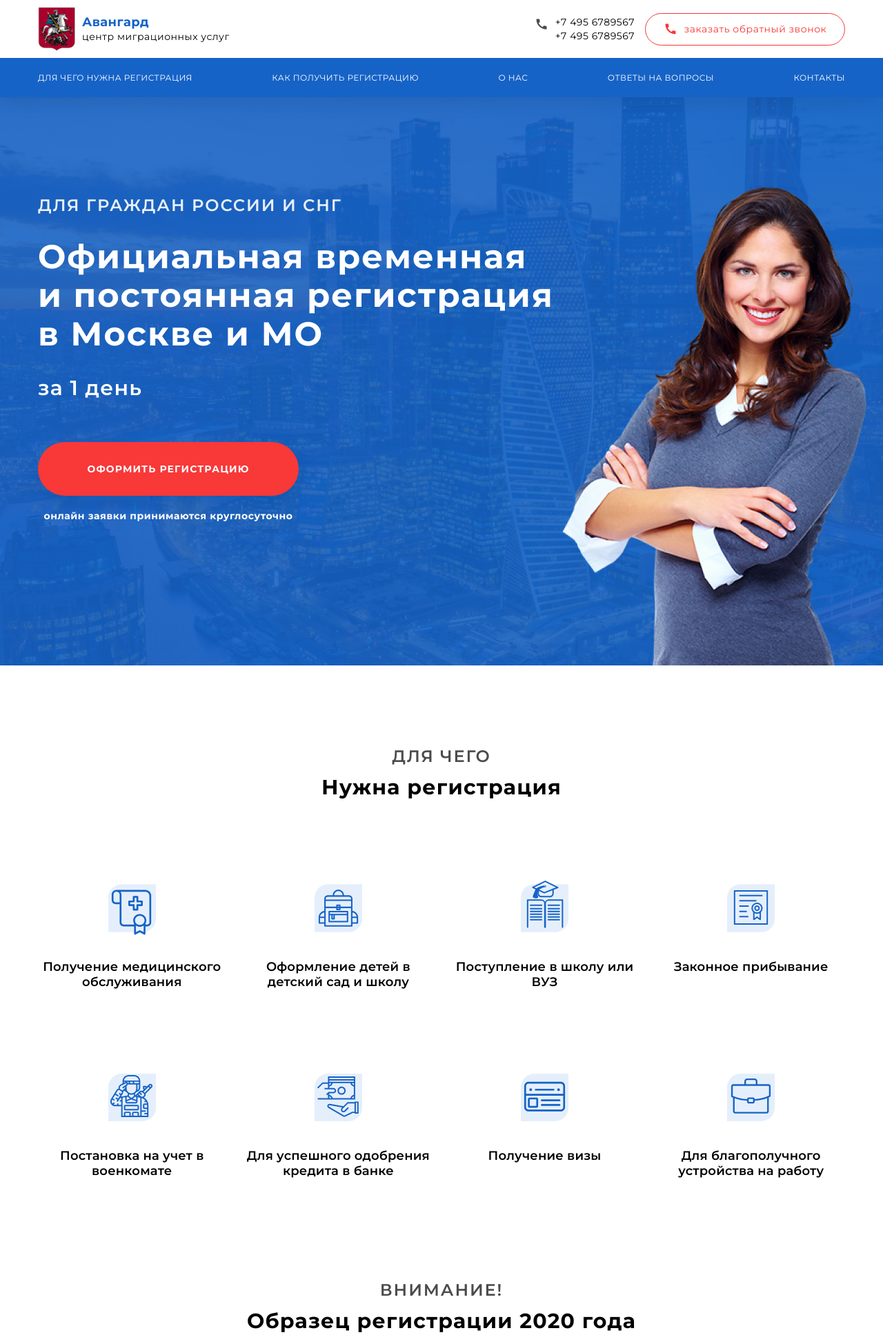
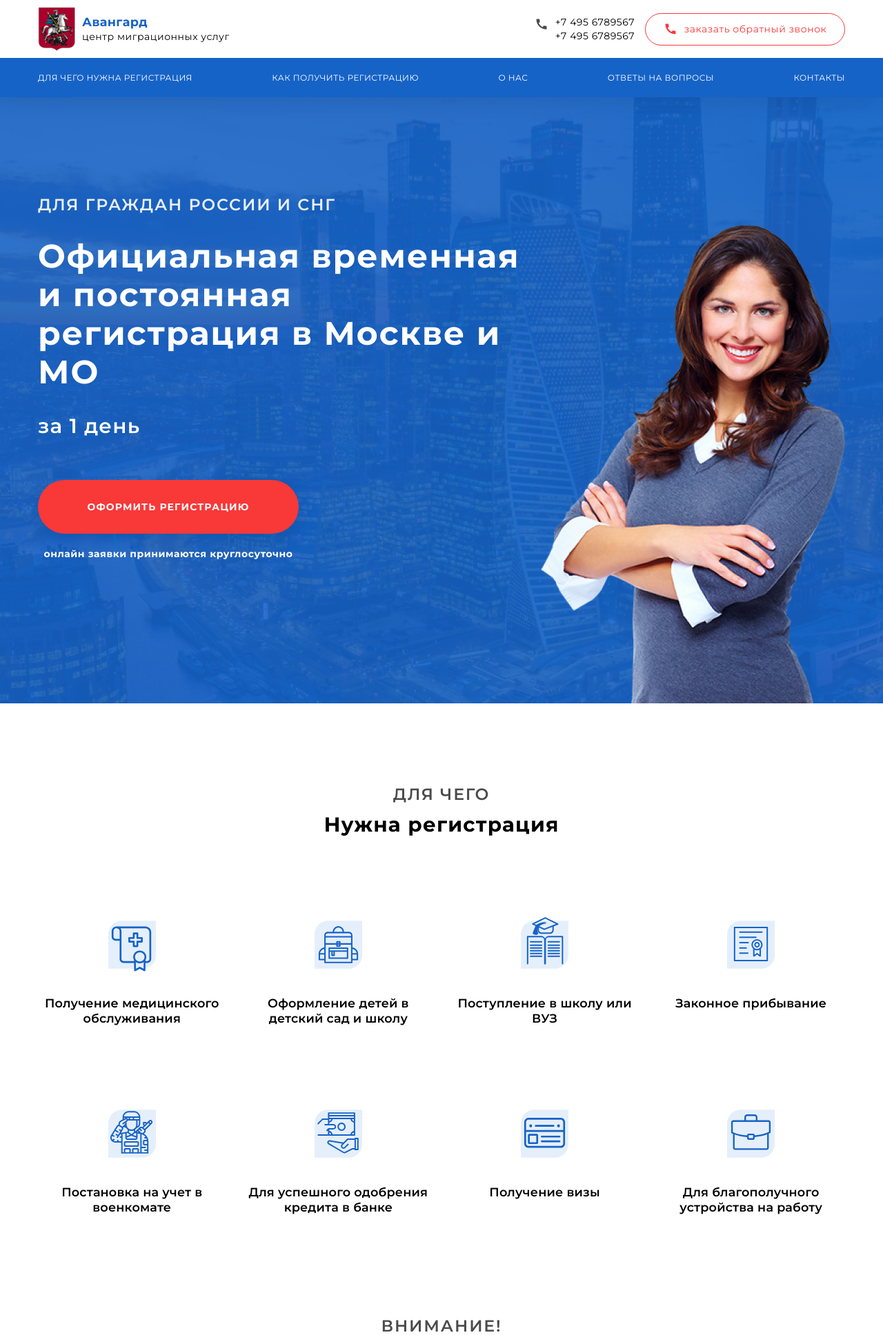
Before and after one commit to netexsu/Avangard, a PHP site: page / in a window 1280 px wide. Shown: the top 1936 px of the page at 69% size. Run offline with PHP 8.4, Linux system fonts and the light colour scheme.

Commit message:
Глобальные изменения

```diff
--- a/#src/pug/blocks/about.pug
+++ b/#src/pug/blocks/about.pug
@@ -1,4 +1,4 @@
-section.about
+section.about#about
   .container
     .block-title.block-title_white
       h4.block-title__title о нас
--- a/#src/pug/blocks/footer.pug
+++ b/#src/pug/blocks/footer.pug
@@ -1,4 +1,4 @@
-footer.footer
+footer.footer#footer
   .container
     .block-footer
       .block-footer__item
--- a/#src/pug/blocks/header.pug
+++ b/#src/pug/blocks/header.pug
@@ -3,7 +3,7 @@ header.header
 		.header-blocks
 			.header-blocks__text
 				h4.header-blocks__uptitle для граждан россии и снг
-				h1.header-blocks__title Официальная временная и постоянная регистрация в Москве и МO
+				h1.header-blocks__title Официальная временная <br> и постоянная регистрация в Москве и МO
 				h3.header-blocks__sub-title за 1 день
 				.header-blocks__btn.btn.btn_red.btn_big Оформить регистрацию
 				.header-blocks__police онлайн заявки принимаются круглосуточно
--- a/#src/pug/blocks/qa.pug
+++ b/#src/pug/blocks/qa.pug
@@ -1,4 +1,4 @@
-section.qa
+section.qa#qa
 	.container
 		.block-title
 			h4.block-title__title.title ответы на
--- a/#src/pug/blocks/reg-info.pug
+++ b/#src/pug/blocks/reg-info.pug
@@ -1,4 +1,4 @@
-section.reg-info
+section.reg-info#reg-info
   .container
     .block-title
       h4.block-title__title.title для чего
--- a/#src/pug/blocks/reg-step.pug
+++ b/#src/pug/blocks/reg-step.pug
@@ -1,4 +1,4 @@
-section.reg-step
+section.reg-step#reg-step
   .container
     .block-title
       h4.block-title__title как
--- a/#src/scss/_elements.scss
+++ b/#src/scss/_elements.scss
@@ -8,25 +8,27 @@
   &__title {
     color: $colorBlue;
     font-weight: 800;
-		margin: 0;padding: 0;
+    margin: 0;
+    padding: 0;
   }
   &__subtitle {
     font-size: 14px;
-
   }
 }
 // Кнопки на сайта
 .btn {
   border-radius: 100px;
   text-align: center;
-	border: 0 ;
+  border: 0;
   // Красная кнопка
   &_red {
     background: $colorRed;
     box-shadow: 4px 8px 20px rgba(9, 75, 160, 0.4);
     color: #fff;
+    letter-spacing: 0.08em;
+    font-weight: 900;
     font-size: 14px;
-		font-weight: 800;
+    text-transform: uppercase;
   }
   // Прозрачная кнопка
   &_transp {
--- a/#src/scss/_normalize.scss
+++ b/#src/scss/_normalize.scss
@@ -8,7 +8,7 @@
  * 2. Prevent adjustments of font size after orientation changes in iOS.
  */
 
- html {
+html {
   line-height: 1.15; /* 1 */
   -webkit-text-size-adjust: 100%; /* 2 */
 }
@@ -21,7 +21,7 @@
  */
 
 body {
-  margin: 0;
+	margin: 0;
 }
 
 /**
@@ -174,7 +174,8 @@ textarea {
  */
 
 button,
-input { /* 1 */
+input {
+  /* 1 */
   overflow: visible;
 }
 
@@ -184,7 +185,8 @@ input { /* 1 */
  */
 
 button,
-select { /* 1 */
+select {
+  /* 1 */
   text-transform: none;
 }
 
@@ -348,12 +350,18 @@ template {
   display: none;
 }
 
-button:active, button:focus {
+button:active,
+button:focus {
   outline: none;
 }
 button::-moz-focus-inner {
   border: 0;
 }
 * {
-	box-sizing: border-box;
+  box-sizing: border-box;
 }
+body,
+html,
+* {
+  transition: all easy 1s;
+}
--- a/#src/scss/_typography.scss
+++ b/#src/scss/_typography.scss
@@ -2,7 +2,7 @@
   font-family: $font;
   font-style: normal;
   font-weight: normal;
-  font-size: 16px;
+  font-size: calc(10px + 6 * (100vw / 1360));
   line-height: 20px;
   letter-spacing: 0.04em;
 }
@@ -10,7 +10,7 @@ h1 {
   font-family: $font;
   font-style: normal;
   font-weight: bold;
-  font-size: 48px;
+  font-size: calc(36px + 12 * (100vw / 1360));
   line-height: 56px;
   letter-spacing: 0.04em;
 }
@@ -18,7 +18,7 @@ h2 {
   font-family: $font;
   font-style: normal;
   font-weight: bold;
-  font-size: 36px;
+  font-size: calc(20px + 16 * (100vw / 1360));
   line-height: 44px;
   letter-spacing: 0.02em;
   opacity: 0.9;
@@ -27,7 +27,7 @@ h3 {
   font-family: $font;
   font-style: normal;
   font-weight: 600;
-  font-size: 30px;
+  font-size: calc(20px + 10 * (100vw / 1360));
   line-height: 37px;
   letter-spacing: 0.04em;
 }
@@ -35,7 +35,7 @@ h4 {
   font-family: $font;
   font-style: normal;
   font-weight: 600;
-  font-size: 24px;
+  font-size: calc(16px + 8 * (100vw / 1360));
   line-height: 29px;
   letter-spacing: 0.08em;
 }
@@ -43,39 +43,7 @@ h5 {
   font-family: $font;
   font-style: normal;
   font-weight: 600;
-  font-size: 18px;
+  font-size: calc(12px + 6 * (100vw / 1360));
   line-height: 22px;
   letter-spacing: 0.02em;
 }
-
-@media screen and (max-width: $Large) {
-  * {
-
-    font-size: 14px;
-
-  }
-  h1 {
-
-    font-size: 44px;
-
-  }
-  h2 {
-
-    font-size: 36px;
-
-  }
-  h3 {
-    font-size: 30px;
-
-  }
-  h4 {
-
-    font-size: 24px;
-
-  }
-  h5 {
-
-    font-size: 16px;
-
-  }
-}
--- a/#src/scss/_var.scss
+++ b/#src/scss/_var.scss
@@ -5,12 +5,18 @@ $Medium: 768px; // ширина планшета вертикальная ори
 $Small: 576px; // Мобильные устройства
 
 // Цвета
-$colorBlue: #1663C7;
-$colorBlue2: #035FD7;
-$colorRed: #F93838;
+$colorBlue: #1663c7;
+$colorBlue2: #035fd7;
+$colorRed: #f93838;
 // Шрифт
 $font: Montserrat;
 // Вертикальные отступы
 $top1: 207px;
 $top2: 117px;
 $top3: 86px;
+
+@media screen and (max-width: $Small) {
+  $top1: 140px;
+  $top2: 80px;
+  $top3: 60px;
+}
--- a/#src/scss/blocks/_header.scss
+++ b/#src/scss/blocks/_header.scss
@@ -1,6 +1,7 @@
 body {
   padding-top: 134px;
-  overflow-x: hidden;
+	overflow-x: hidden;
+	scroll-behavior: smooth;
 }
 .header {
   background: url("/dist/img/header_bg.png");
@@ -13,7 +14,7 @@ body {
       margin-top: $top2;
       margin-bottom: $top1;
       color: #fff;
-      flex: 1 0 760px;
+      flex: 0 1 745px;
     }
     &__uptitle {
       text-transform: uppercase;
@@ -23,10 +24,6 @@ body {
 
     &__btn {
       max-width: 378px;
-      letter-spacing: 0.08em;
-      font-weight: 900;
-      font-size: 14px;
-      text-transform: uppercase;
       margin-top: 60px;
     }
     &__police {
@@ -46,3 +43,8 @@ body {
     display: none;
   }
 }
+@media screen and (max-width: $Medium) {
+  .header-blocks__text {
+    flex: 1 1 760px;
+  }
+}
--- a/dist/css/style.css
+++ b/dist/css/style.css
@@ -113,6 +113,8 @@ button::-moz-focus-inner { border: 0; }
 
 * { box-sizing: border-box; }
 
+body, html, * { transition: all easy 1s; }
+
 .container { width: 1170px; margin: 0 auto; }
 
 @media screen and (max-width: 1260px) { .container { width: 960px; } }
@@ -123,38 +125,31 @@ button::-moz-focus-inner { border: 0; }
 
 @media screen and (max-width: 576px) { .container { width: calc(100% - 40px); } }
 
-* { font-family: Montserrat; font-style: normal; font-weight: normal; font-size: 16px; line-height: 20px; letter-spacing: 0.04em; }
+* { font-family: Montserrat; font-style: normal; font-weight: normal; font-size: calc(10px + 6 * (100vw / 1360)); line-height: 20px; letter-spacing: 0.04em; }
 
-h1 { font-family: Montserrat; font-style: normal; font-weight: bold; font-size: 48px; line-height: 56px; letter-spacing: 0.04em; }
+h1 { font-family: Montserrat; font-style: normal; font-weight: bold; font-size: calc(36px + 12 * (100vw / 1360)); line-height: 56px; letter-spacing: 0.04em; }
 
-h2 { font-family: Montserrat; font-style: normal; font-weight: bold; font-size: 36px; line-height: 44px; letter-spacing: 0.02em; opacity: 0.9; }
+h2 { font-family: Montserrat; font-style: normal; font-weight: bold; font-size: calc(20px + 16 * (100vw / 1360)); line-height: 44px; letter-spacing: 0.02em; opacity: 0.9; }
 
-h3 { font-family: Montserrat; font-style: normal; font-weight: 600; font-size: 30px; line-height: 37px; letter-spacing: 0.04em; }
+h3 { font-family: Montserrat; font-style: normal; font-weight: 600; font-size: calc(20px + 10 * (100vw / 1360)); line-height: 37px; letter-spacing: 0.04em; }
 
-h4 { font-family: Montserrat; font-style: normal; font-weight: 600; font-size: 24px; line-height: 29px; letter-spacing: 0.08em; }
+h4 { font-family: Montserrat; font-style: normal; font-weight: 600; font-size: calc(16px + 8 * (100vw / 1360)); line-height: 29px; letter-spacing: 0.08em; }
 
-h5 { font-family: Montserrat; font-style: normal; font-weight: 600; font-size: 18px; line-height: 22px; letter-spacing: 0.02em; }
-
-@media screen and (max-width: 992px) { * { font-size: 14px; }
-		h1 { font-size: 44px; }
-		h2 { font-size: 36px; }
-		h3 { font-size: 30px; }
-		h4 { font-size: 24px; }
-		h5 { font-size: 16px; } }
+h5 { font-family: Montserrat; font-style: normal; font-weight: 600; font-size: calc(12px + 6 * (100vw / 1360)); line-height: 22px; letter-spacing: 0.02em; }
 
 .logo { display: flex; align-items: center; }
 
 .logo__img { margin-right: 10px; }
 
-.logo__title { color: #1663C7; font-weight: 800; margin: 0; padding: 0; }
+.logo__title { color: #1663c7; font-weight: 800; margin: 0; padding: 0; }
 
 .logo__subtitle { font-size: 14px; }
 
 .btn { border-radius: 100px; text-align: center; border: 0; }
 
-.btn_red { background: #F93838; box-shadow: 4px 8px 20px rgba(9, 75, 160, 0.4); color: #fff; font-size: 14px; font-weight: 800; }
+.btn_red { background: #f93838; box-shadow: 4px 8px 20px rgba(9, 75, 160, 0.4); color: #fff; letter-spacing: 0.08em; font-weight: 900; font-size: 14px; text-transform: uppercase; }
 
-.btn_transp { border: 1px solid #F93838; }
+.btn_transp { border: 1px solid #f93838; }
 
 .btn_big { height: 78px; line-height: 78px; }
 
@@ -184,9 +179,9 @@ h5 { font-family: Montserrat; font-style: normal; font-weight: 600; font-size: 1
 
 .callback__icon { margin-right: 10px; }
 
-.callback__text { font-size: 14px; color: #F93838; }
+.callback__text { font-size: 14px; color: #f93838; }
 
-.block-menu { background-color: #1663C7; padding: 15px 0; }
+.block-menu { background-color: #1663c7; padding: 15px 0; }
 
 .menu { padding: 3px 0; }
 
@@ -213,23 +208,25 @@ h5 { font-family: Montserrat; font-style: normal; font-weight: 600; font-size: 1
 		.menu__link { width: 100%; margin-top: 30px; }
 		.navigation .phone { display: none; } }
 
-body { padding-top: 134px; overflow-x: hidden; }
+body { padding-top: 134px; overflow-x: hidden; scroll-behavior: smooth; }
 
 .header { background: url("/dist/img/header_bg.png"); background-position: center center; background-size: cover; }
 
 .header-blocks { display: flex; align-items: flex-end; }
 
-.header-blocks__text { margin-top: 117px; margin-bottom: 207px; color: #fff; flex: 1 0 760px; }
+.header-blocks__text { margin-top: 117px; margin-bottom: 207px; color: #fff; flex: 0 1 745px; }
 
 .header-blocks__uptitle { text-transform: uppercase; opacity: 0.9; font-weight: 600; }
 
-.header-blocks__btn { max-width: 378px; letter-spacing: 0.08em; font-weight: 900; font-size: 14px; text-transform: uppercase; margin-top: 60px; }
+.header-blocks__btn { max-width: 378px; margin-top: 60px; }
 
 .header-blocks__police { margin-top: 19px; font-size: 14px; font-weight: bold; max-width: 378px; text-align: center; }
 
 .header-blocks__woman { display: flex; }
 
 @media screen and (max-width: 1260px) { .header-blocks__woman { display: none; } }
+
+@media screen and (max-width: 768px) { .header-blocks__text { flex: 1 1 760px; } }
 
 .block-items { display: flex; flex-wrap: wrap; justify-content: space-between; }
 
--- a/index.html
+++ b/index.html
@@ -42,11 +42,11 @@
             <label class="btn-menu" for="menu__humburgers"><span class="btn-menu__item"></span><span class="btn-menu__item"></span><span class="btn-menu__item"></span><span class="btn-menu__item"></span></label>
             <input class="menu__humburgers" type="checkbox" id="menu__humburgers"/>
             <ul class="menu__links">
-              <li class="menu__link"><a href="#">Для чего нужна регистрация</a></li>
-              <li class="menu__link"><a href="#">Как получить регистрацию</a></li>
-              <li class="menu__link"><a href="#">О нас</a></li>
-              <li class="menu__link"><a href="#">Ответы на вопросы</a></li>
-              <li class="menu__link"><a href="#">Контакты</a></li>
+              <li class="menu__link"><a href="#reg-info">Для чего нужна регистрация</a></li>
+              <li class="menu__link"><a href="#reg-step">Как получить регистрацию</a></li>
+              <li class="menu__link"><a href="#about">О нас</a></li>
+              <li class="menu__link"><a href="#qa">Ответы на вопросы</a></li>
+              <li class="menu__link"><a href="#footer">Контакты</a></li>
             </ul>
           </div>
         </div>
@@ -57,7 +57,7 @@
         <div class="header-blocks">
           <div class="header-blocks__text">
             <h4 class="header-blocks__uptitle">для граждан россии и снг</h4>
-            <h1 class="header-blocks__title">Официальная временная и постоянная регистрация в Москве и МO </h1>
+            <h1 class="header-blocks__title">Официальная временная <br> и постоянная регистрация в Москве и МO </h1>
             <h3 class="header-blocks__sub-title">за 1 день</h3>
             <div class="header-blocks__btn btn btn_red btn_big">Оформить регистрацию</div>
             <div class="header-blocks__police">онлайн заявки принимаются круглосуточно</div>
@@ -66,7 +66,7 @@
         </div>
       </div>
     </header>
-    <section class="reg-info">
+    <section class="reg-info" id="reg-info">
       <div class="container">
         <div class="block-title">
           <h4 class="block-title__title title">для чего</h4>
@@ -119,7 +119,7 @@
         </div>
       </div>
     </section>
-    <section class="reg-step">
+    <section class="reg-step" id="reg-step">
       <div class="container">
         <div class="block-title">
           <h4 class="block-title__title">как </h4>
@@ -144,7 +144,7 @@
         </div>
       </div>
     </section>
-    <section class="about">
+    <section class="about" id="about">
       <div class="container">
         <div class="block-title block-title_white">
           <h4 class="block-title__title">о нас </h4>
@@ -172,7 +172,7 @@
         </div>
       </div>
     </section>
-    <section class="qa">
+    <section class="qa" id="qa">
       <div class="container">
         <div class="block-title">
           <h4 class="block-title__title title">ответы на</h4>
@@ -237,7 +237,7 @@
         </form>
       </div>
     </section>
-    <footer class="footer">
+    <footer class="footer" id="footer">
       <div class="container">
         <div class="block-footer">
           <div class="block-footer__item">
```
Also changed, not shown: #src/pug/blocks/navigation.pug (+5 -5 lines), 1 other file. Lines whose indentation alone changed are shown as unchanged.
